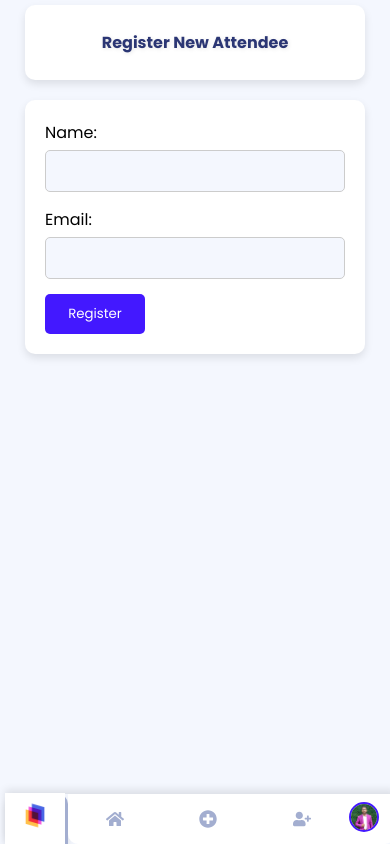
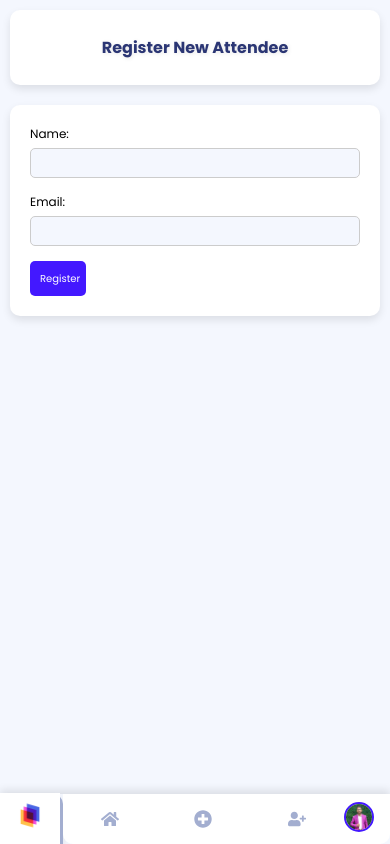
Before and after one commit to Ravisadilanka/Event_Management_System, a React (Vite) app in the folder Frontend/: page /selectevent/registerattendee/1 in a window 390 px wide. Built offline with nearby package versions, Linux system fonts and the light colour scheme.

Commit message:
Updated register attendee page styles for responsive to mobile and tablet view

```diff
--- a/Frontend/src/pages/registerAttendee/RegisterAttendee.css
+++ b/Frontend/src/pages/registerAttendee/RegisterAttendee.css
@@ -52,8 +52,55 @@
     background-color: #2B3674;
   }
 
-  @media (max-width: 480px) {
-    .registerattendee-container {
-      padding: 5px;
-    }
+
+@media (max-width: 768px) {
+  .registerattendee-container {
+    padding: 15px;
   }
+
+  .registerattendee-container-right {
+    padding: 0;
+    margin-left: 15px;
+
+  }
+
+  .registerattendee-form label {
+    font-size: 14px;
+  }
+
+  .registerattendee-form input {
+    font-size: 14px;
+  }
+
+
+  .registerattendee-form input,
+  .registerattendee-form textarea {
+    padding: 5px;
+  }
+
+  .registerattendee-form button {
+    font-size: 10px;
+    width: 56px;
+    height: 35px;
+  }
+}
+
+@media (max-width: 480px) {
+  .registerattendee-container {
+    padding: 0;
+  }
+
+  .registerattendee-container-right {
+    margin-left: 0;
+    padding: 10px;
+  }
+
+  .registerattendee-form label {
+    font-size: 12px;
+  }
+
+  .registerattendee-form input {
+    font-size: 12px;
+  }
+
+}
```
